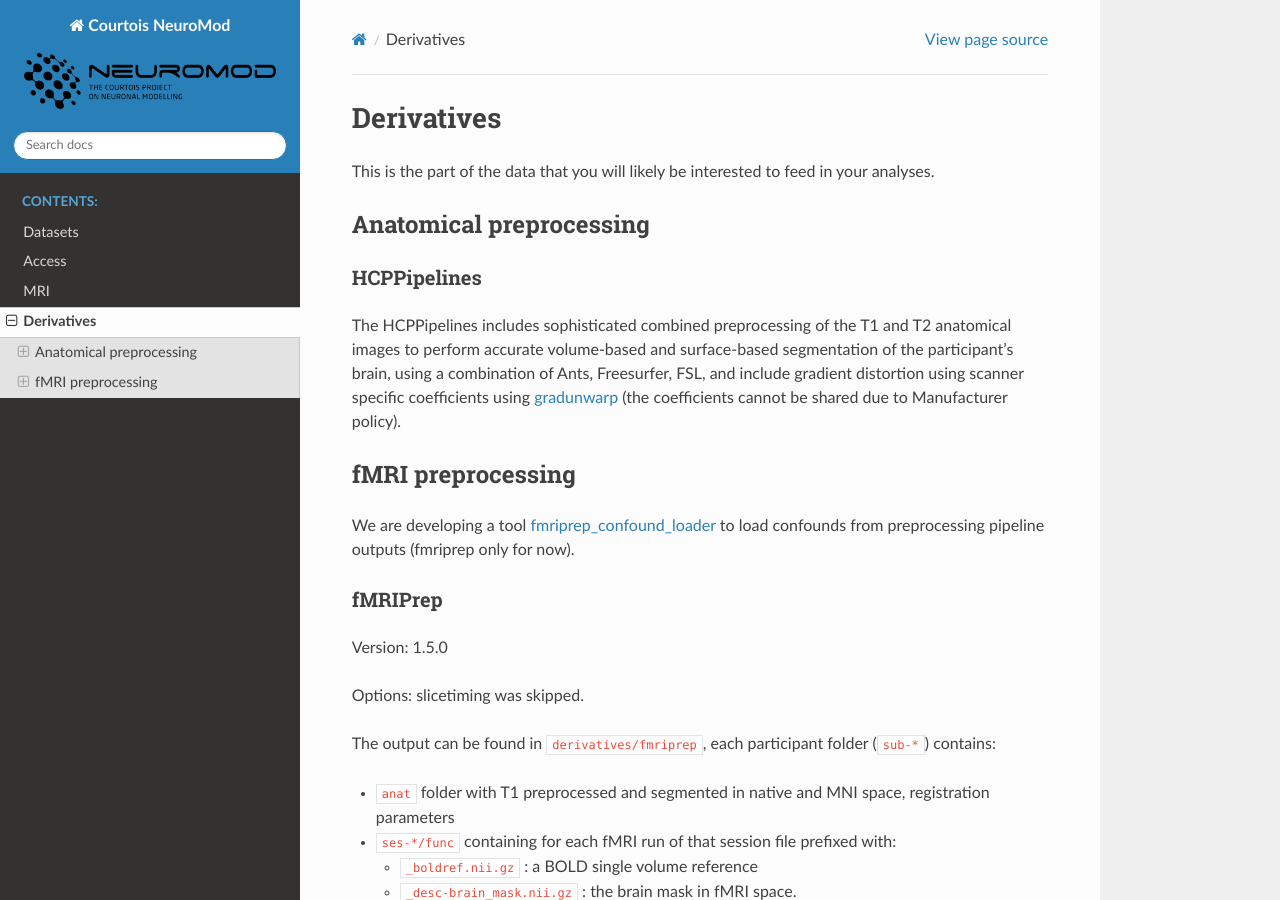
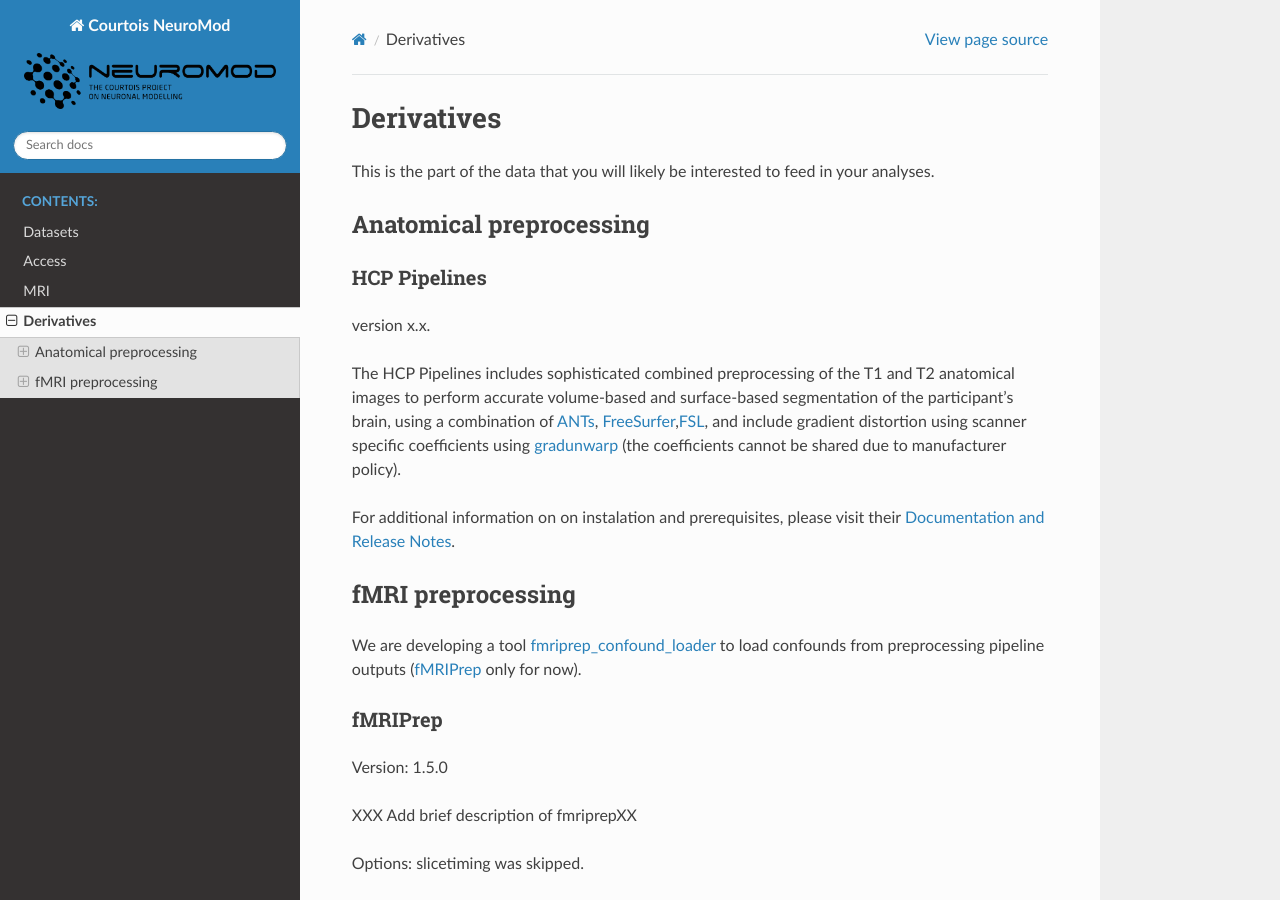
Before and after one commit to courtois-neuromod/cneuromod_docs, a Sphinx documentation site: the page built from source/DERIVATIVES.md, in a window 1280 px wide and 900 px high. Built offline with Sphinx 7.4.7 and the Read the Docs theme 2.0.0, drawn with Linux system fonts in a browser that asks for light colours.

Commit message:
Update DERIVATIVES.md
added links and edited HCP Pipelines secsions
added links to fMRI preprocessing

```diff
--- a/source/DERIVATIVES.md
+++ b/source/DERIVATIVES.md
@@ -4,17 +4,23 @@
 
 ## Anatomical preprocessing
 
-### HCPPipelines
+### HCP Pipelines
 
-The HCPPipelines includes sophisticated combined preprocessing of the T1 and T2 anatomical images to perform accurate volume-based and surface-based segmentation of the participant's brain, using a combination of Ants, Freesurfer, FSL, and include gradient distortion using scanner specific coefficients using [gradunwarp](https://github.com/Washington-University/gradunwarp) (the coefficients cannot be shared due to Manufacturer policy).
+version x.x.
+
+The HCP Pipelines includes sophisticated combined preprocessing of the T1 and T2 anatomical images to perform accurate volume-based and surface-based segmentation of the participant's brain, using a combination of [ANTs](http://stnava.github.io/ANTs/),  [FreeSurfer](https://surfer.nmr.mgh.harvard.edu/fswiki/MultiModalTutorialV6.0/IndividualFMRI),[FSL](https://fsl.fmrib.ox.ac.uk/fsl/fslwiki), and include gradient distortion using scanner specific coefficients using [gradunwarp](https://github.com/Washington-University/gradunwarp) (the coefficients cannot be shared due to manufacturer policy).
+
+For additional information on on instalation and prerequisites, please visit their [Documentation and Release Notes](https://github.com/Washington-University/HCPpipelines/wiki/Installation-and-Usage-Instructions).
 
 ## fMRI preprocessing
 
-We are developing a tool [fmriprep_confound_loader](https://github.com/SIMEXP/fmriprep_confound_loader) to load confounds from preprocessing pipeline outputs (fmriprep only for now).
+We are developing a tool [fmriprep_confound_loader](https://github.com/SIMEXP/fmriprep_confound_loader) to load confounds from preprocessing pipeline outputs ([fMRIPrep](https://fmriprep.readthedocs.io/en/stable/#) only for now).
 
 ### fMRIPrep
 
 Version: 1.5.0
+
+XXX Add brief description of fmriprepXX
 
 Options: slicetiming was skipped.
 
```
